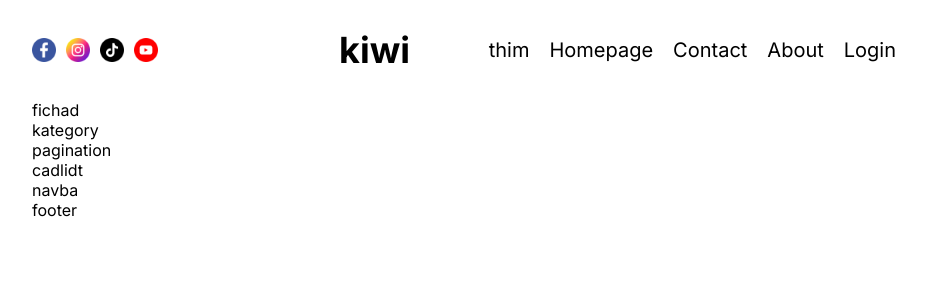
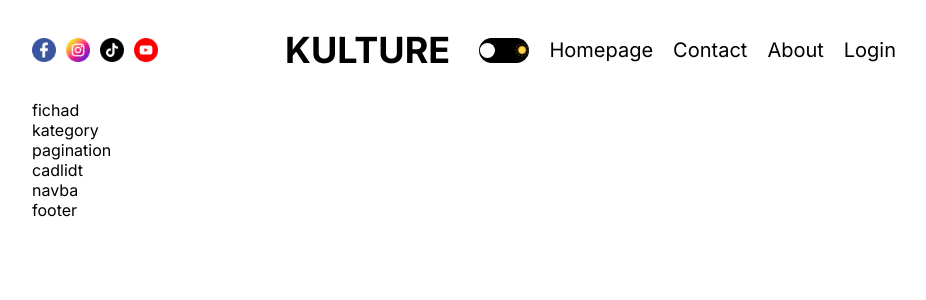
Before and after one commit to king-luvaha/blog-app, a Next.js app: page / in a window 1280 px wide. Shown: the top 300 px of the page, without its empty margins (176-1102 px from the left). Built offline with nearby package versions, Linux system fonts and the light colour scheme.

Commit message:
Toggle Design

```diff
--- a/src/app/layout.js
+++ b/src/app/layout.js
@@ -7,7 +7,7 @@ import Footer from "@/components/footer/Footer";
 const inter = Inter({ subsets: ["latin"] });
 
 export const metadata = {
-  title: "Blog App",
+  title: "Kulture Blog App",
   description: "The best blog app!",
 };
 
--- a/src/components/navbar/Navbar.jsx
+++ b/src/components/navbar/Navbar.jsx
@@ -14,7 +14,7 @@ const Navbar = () => {
         <Image src="/tiktok.png" alt='tiktok' width={24} height={24}/>
         <Image src="/youtube.png" alt='youtube' width={24} height={24}/>
       </div>
-      <div className={styles.logo}>kiwi</div>
+      <div className={styles.logo}>KULTURE</div>
       <div className={styles.links}>
         <ThemeToggle />
         <Link href="/">Homepage</Link>
--- a/src/components/themeToggle/ThemeToggle.jsx
+++ b/src/components/themeToggle/ThemeToggle.jsx
@@ -1,10 +1,13 @@
 import React from 'react'
 import styles from "./themeToggle.module.css"
+import Image from 'next/image'
 
 const ThemeToggle = () => {
   return (
     <div className={styles.container}>
-      thim
+      <Image src="/moon.png" alt="moon" width={14} height={14} />
+      <div className={styles.ball}></div>
+      <Image src="/sun.png" alt="sun" width={14} height={14}/>
     </div>
   )
 }
--- a/src/components/themeToggle/themeToggle.module.css
+++ b/src/components/themeToggle/themeToggle.module.css
@@ -0,0 +1,20 @@
+.container{
+    width: 50px;
+    height: 25px;
+    border-radius: 15px;
+    cursor: pointer;
+    display: flex;
+    align-items: center;
+    justify-content: space-between;
+    background-color: black;
+    position: relative;
+}
+
+.ball{
+    width: 15px;
+    height: 15px;
+    border-radius: 50%;
+    background-color: white;
+    position: absolute;
+    left: 1px;
+}
```
